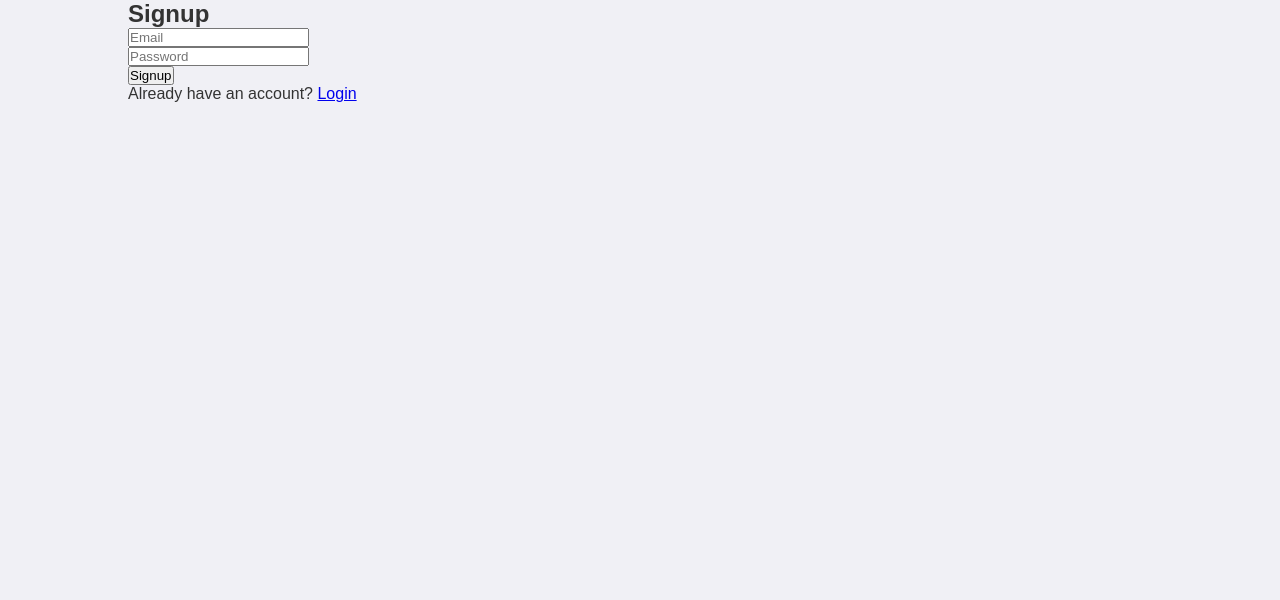
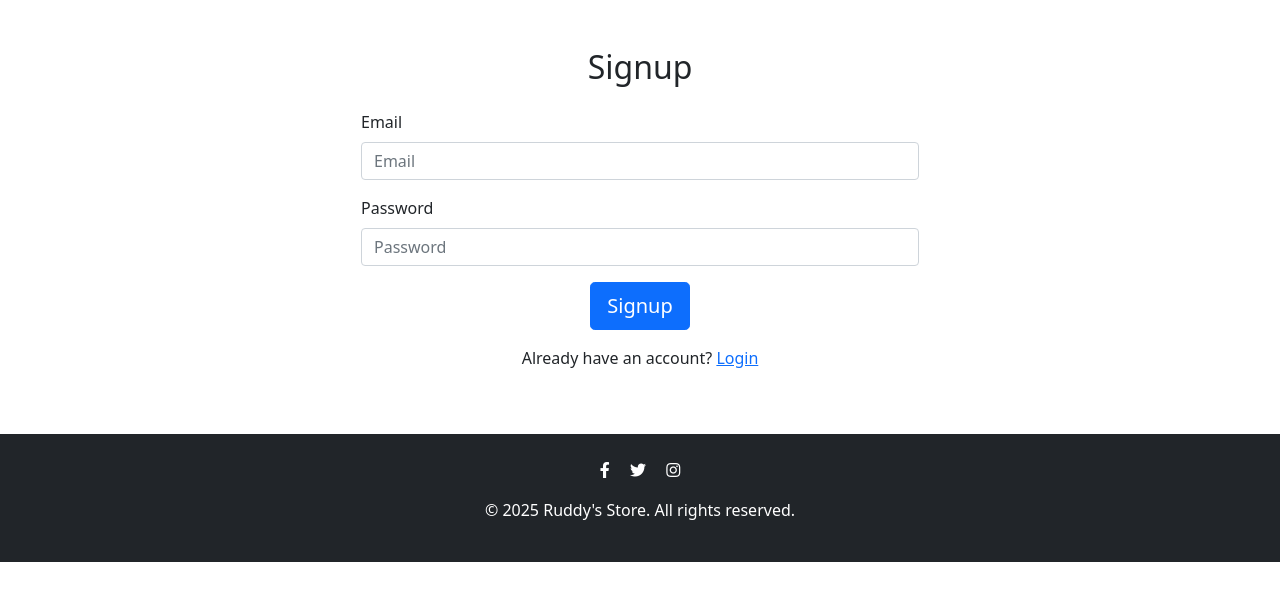
Before and after one commit to bibddd/Clothing-brand-demo, a plain HTML site: page signup.html in a window 1280 px wide. Drawn offline with nearby package versions, Linux system fonts and the light colour scheme.

Commit message:
Update signup.html

```diff
--- a/signup.html
+++ b/signup.html
@@ -5,6 +5,8 @@
   <meta name="viewport" content="width=device-width, initial-scale=1.0">
   <title>Signup - Ruddy's Store</title>
   <link rel="stylesheet" href="styles.css">
+  <link rel="stylesheet" href="https://cdnjs.cloudflare.com/ajax/libs/font-awesome/5.15.3/css/all.min.css">
+  <link rel="stylesheet" href="https://cdnjs.cloudflare.com/ajax/libs/bootstrap/5.1.3/css/bootstrap.min.css">
 </head>
 <body>
   <section class="signup py-5">
@@ -12,9 +14,11 @@
       <h2 class="text-center mb-4">Signup</h2>
       <form id="signup-form" class="w-50 mx-auto">
         <div class="mb-3">
+          <label for="email" class="form-label">Email</label>
           <input type="email" id="email" class="form-control" placeholder="Email" required>
         </div>
         <div class="mb-3">
+          <label for="password" class="form-label">Password</label>
           <input type="password" id="password" class="form-control" placeholder="Password" required>
         </div>
         <div class="text-center">
@@ -24,5 +28,19 @@
       <p class="text-center mt-3">Already have an account? <a href="login.html">Login</a></p>
     </div>
   </section>
+
+  <footer class="footer bg-dark text-white py-4">
+    <div class="container text-center">
+      <div class="social-media mb-3">
+        <a href="#" class="text-white mx-2"><i class="fab fa-facebook-f"></i></a>
+        <a href="#" class="text-white mx-2"><i class="fab fa-twitter"></i></a>
+        <a href="#" class="text-white mx-2"><i class="fab fa-instagram"></i></a>
+      </div>
+      <p>&copy; 2025 Ruddy's Store. All rights reserved.</p>
+    </div>
+  </footer>
+
+  <script src="https://code.jquery.com/jquery-3.6.0.min.js"></script>
+  <script src="https://cdn.jsdelivr.net/npm/bootstrap@5.1.3/dist/js/bootstrap.bundle.min.js"></script>
 </body>
 </html>
```
